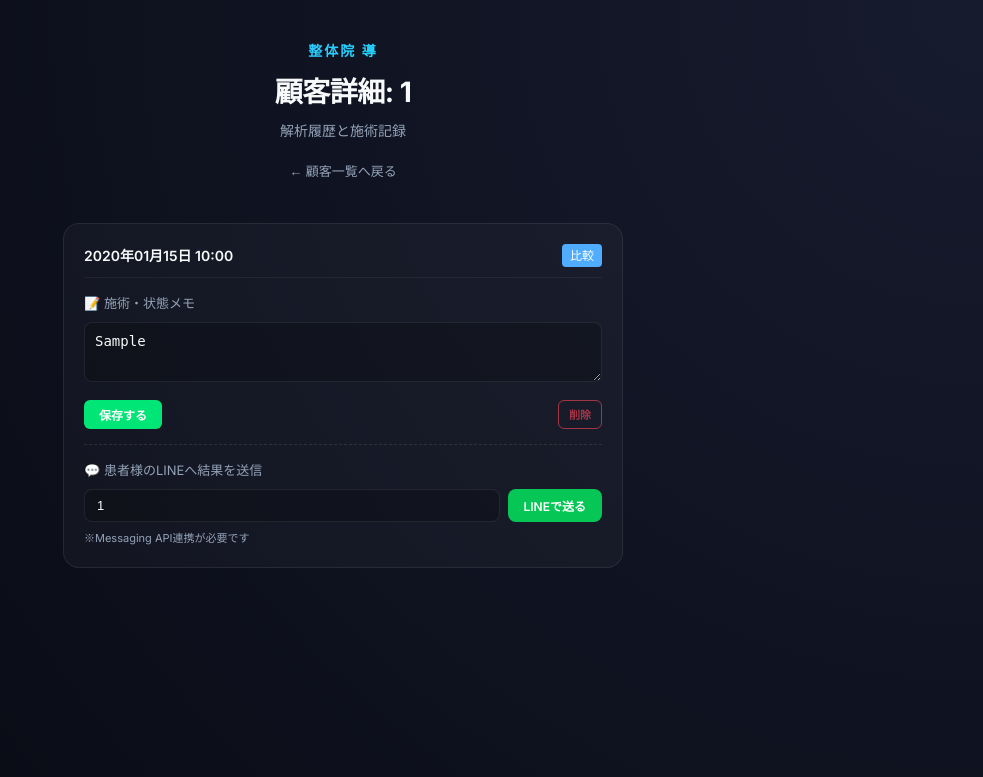
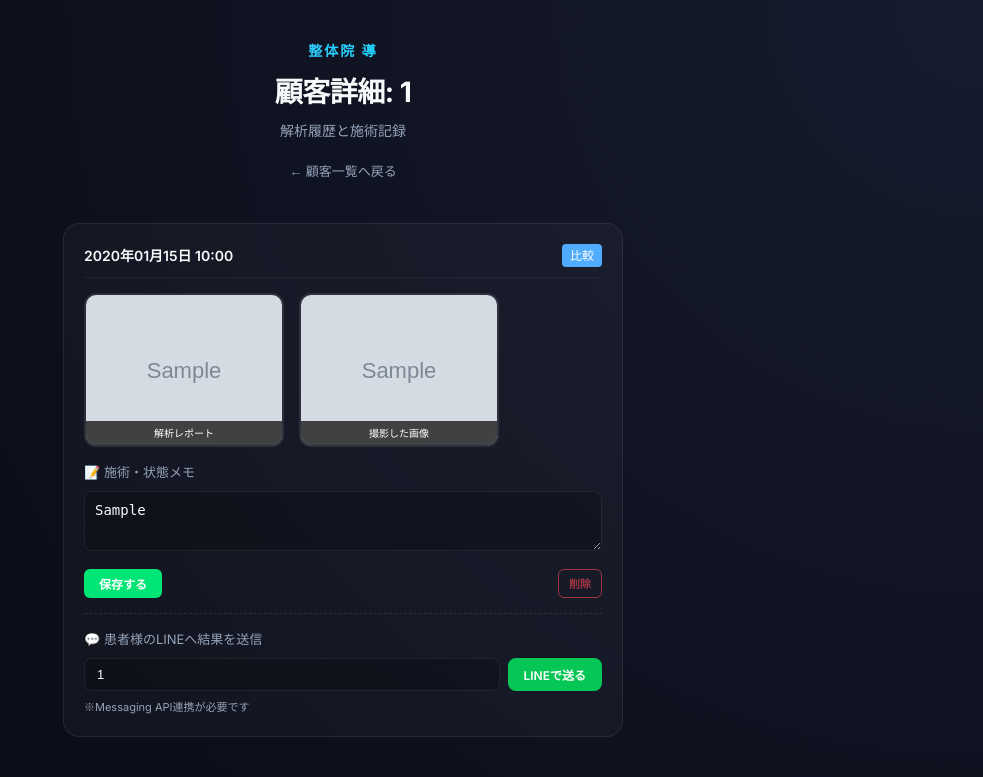
Before and after one commit to seitaimichibiki-cpu/posture-analyzer, a Flask app: page /patient/1 in a window 1280 px wide. Shown: the top 777 px of the page, without its empty margins (297-1280 px from the left). Run offline with Flask 3, Linux system fonts and the light colour scheme; a user stored in the database is signed in; tables that the repository leaves empty hold one stand-in row (values such as "Sample post"); grey boxes marked "Sample" are stand-in pictures.

Commit message:
Implement automated image association for each customer in history

```diff
--- a/app.py
+++ b/app.py
@@ -137,12 +137,19 @@ def init_and_migrate():
                         conn.commit()
                     print("Database migrated: Added memo column to analysis_record.")
 
-                # line_user_idカラムチェック
                 if 'line_user_id' not in analysis_columns:
                     with db.engine.connect() as conn:
                         conn.execute(text('ALTER TABLE analysis_record ADD COLUMN line_user_id VARCHAR(100)'))
                         conn.commit()
                     print("Database migrated: Added line_user_id column to analysis_record.")
+
+                # 画像パス用カラムチェック
+                if 'image_filename' not in analysis_columns:
+                    with db.engine.connect() as conn:
+                        conn.execute(text('ALTER TABLE analysis_record ADD COLUMN image_filename VARCHAR(255)'))
+                        conn.execute(text('ALTER TABLE analysis_record ADD COLUMN input_filename VARCHAR(255)'))
+                        conn.commit()
+                    print("Database migrated: Added image/input_filename columns to analysis_record.")
                 # LineUserMappingテーブル作成
                 with db.engine.connect() as conn:
                     conn.execute(text('''
@@ -218,6 +225,10 @@ class AnalysisRecord(db.Model):
 
     # 追記：LINE連携用
     line_user_id = db.Column(db.String(100), nullable=True)
+
+    # 追記：画像パス保存用
+    image_filename = db.Column(db.String(255), nullable=True)
+    input_filename = db.Column(db.String(255), nullable=True)
 
     created_at = db.Column(db.DateTime, default=datetime.utcnow)
 
@@ -696,7 +707,9 @@ def analyze():
                     fhp_pct=data.get('fhp_pct'),
                     rs_pct=data.get('rs_pct'),
                     side_pelvis_angle=data.get('pelvis_angle') if res.get('view') == 'side' else None,
-                    trunk_pct=data.get('trunk_pct')
+                    trunk_pct=data.get('trunk_pct'),
+                    image_filename=f"report_{filename}",
+                    input_filename=f"input_{filename}"
                 )
                 db.session.add(record)
             except Exception as e:
@@ -990,7 +1003,9 @@ def compare():
                     fhp_pct=d.get('FHP'),
                     rs_pct=d.get('ラウンド肩'),
                     # side_pelvis_angle は pelvis_angle と共通化
-                    trunk_pct=d.get('体幹領域') or d.get('体幹ライン')
+                    trunk_pct=d.get('体幹領域') or d.get('体幹ライン'),
+                    image_filename=os.path.basename(output_path),
+                    input_filename=os.path.basename(path_b) if prefix_type == 'before' else os.path.basename(path_a)
                 )
                 db.session.add(record)
 
--- a/templates/patient_detail.html
+++ b/templates/patient_detail.html
@@ -161,6 +161,42 @@
             background: rgba(6, 199, 85, 0.1);
             color: #06C755;
         }
+        .report-preview {
+            display: flex;
+            gap: 15px;
+            margin-bottom: 15px;
+            flex-wrap: wrap;
+        }
+        .report-img-wrapper {
+            position: relative;
+            width: 200px;
+            border-radius: 12px;
+            overflow: hidden;
+            border: 2px solid rgba(255, 255, 255, 0.1);
+            cursor: pointer;
+            transition: transform 0.2s;
+        }
+        .report-img-wrapper:hover {
+            transform: scale(1.05);
+            border-color: var(--accent);
+        }
+        .report-img-wrapper img {
+            width: 100%;
+            height: 150px;
+            object-fit: cover;
+            display: block;
+        }
+        .img-label {
+            position: absolute;
+            bottom: 0;
+            left: 0;
+            right: 0;
+            background: rgba(0, 0, 0, 0.7);
+            color: white;
+            font-size: 10px;
+            padding: 4px;
+            text-align: center;
+        }
     </style>
 </head>
 <body>
@@ -182,6 +218,21 @@
                         <div class="history-date">{{ record.created_at.strftime('%Y年%m月%d日 %H:%M') }}</div>
                         <div class="history-type">{{ '正面' if record.view_type == 'front' else '側面' if record.view_type == 'side' else '比較' }}</div>
                     </div>
+
+                    {% if record.image_filename %}
+                    <div class="report-preview">
+                        <div class="report-img-wrapper" onclick="window.open('{{ url_for('static', filename='uploads/' + record.image_filename) }}', '_blank')">
+                            <img src="{{ url_for('static', filename='uploads/' + record.image_filename) }}" alt="解析レポート">
+                            <div class="img-label">解析レポート</div>
+                        </div>
+                        {% if record.input_filename %}
+                        <div class="report-img-wrapper" onclick="window.open('{{ url_for('static', filename='uploads/' + record.input_filename) }}', '_blank')">
+                            <img src="{{ url_for('static', filename='uploads/' + record.input_filename) }}" alt="元画像">
+                            <div class="img-label">撮影した画像</div>
+                        </div>
+                        {% endif %}
+                    </div>
+                    {% endif %}
 
                     <div class="memo-area">
                         <label class="memo-label">📝 施術・状態メモ</label>
```
